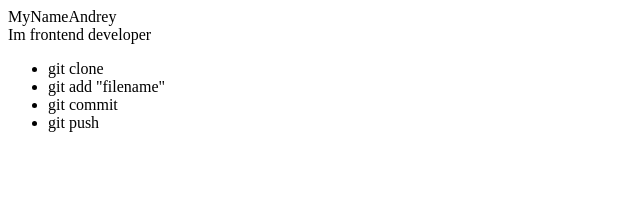
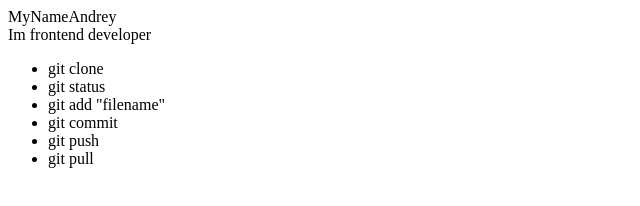
Before and after one commit to CrushRX/learn_git, a plain HTML site: page index.html in a window 1280 px wide. Shown: the whole page, without its empty margins (0-640 px from the left). Drawn offline with Linux system fonts and the light colour scheme.

Commit message:
added push-pull instruction to html

```diff
--- a/index.html
+++ b/index.html
@@ -3,7 +3,9 @@
 
 <ul>
 	<li>git clone</li>
+	<li>git status</li>
 	<li>git add "filename"</li>
 	<li>git commit</li>
 	<li>git push</li>
+	<li>git pull</li>
 </ul>
```
